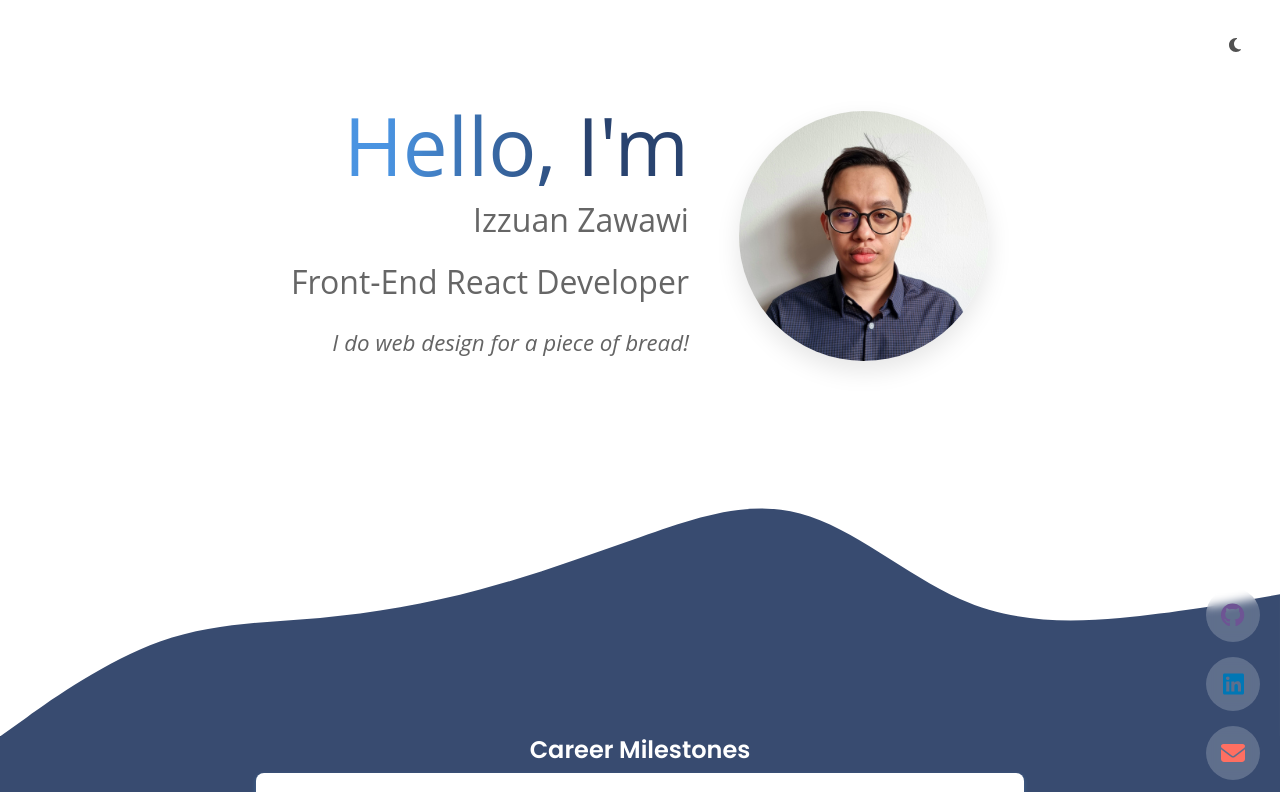
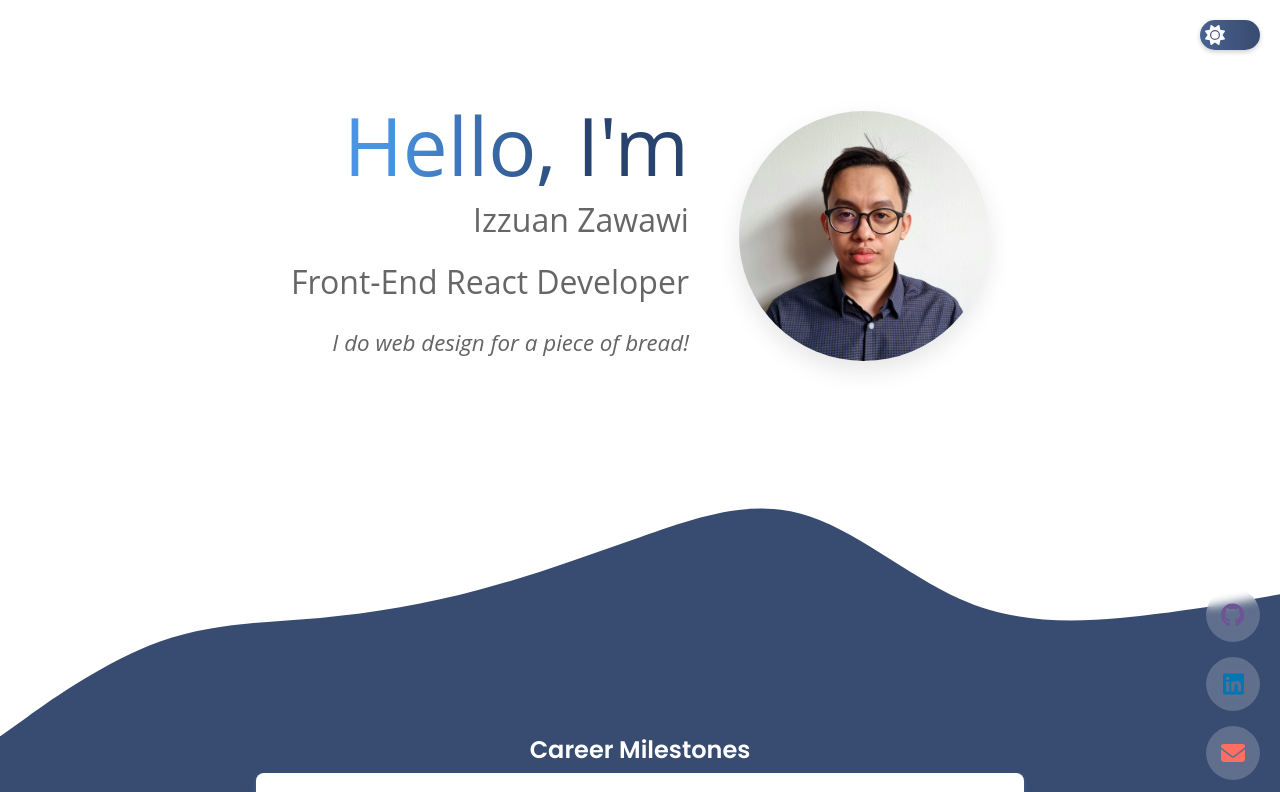
Before and after one commit to izzuan96/Portfolio-Website, a React (Create React App) app: page / in a window 1280 px wide. Shown: the top 792 px of the page. Built offline with nearby package versions, Linux system fonts and the light colour scheme; the HTML template or start-up script is replaced by a standard one.

Commit message:
update on design

```diff
--- a/src/App.css
+++ b/src/App.css
@@ -1,44 +1,76 @@
-/* App.css */
+/* Toggle Container */
 .dark-mode-toggle {
-  position: fixed;
-  top: 20px;
-  right: 20px;
-  border: none; /* Remove border */
-  border-radius: 50%;
-  width: 50px;
-  height: 50px;
+  position: fixed; /* Keep it fixed to the viewport */
+  top: 20px; /* Position from the top */
+  right: 20px; /* Position from the right */
+  width: 60px;
+  height: 30px;
+  background:  linear-gradient(90deg, #4a628f, #384B70);/* Gradient background for light mode */
+  border-radius: 30px;
   display: flex;
   align-items: center;
-  justify-content: center;
-  transition: box-shadow 0.3s ease, backdrop-filter 0.3s ease;
-  background: rgba(255, 255, 255, 0.2); /* Dark background for light mode */
+  justify-content: space-between;
+  padding: 5px;
+  cursor: pointer;
+  box-shadow: 0 2px 5px rgba(0, 0, 0, 0.2); /* Subtle shadow */
+  transition: background 0.5s ease; /* Transition for background */
   z-index: 1000; /* Ensure it's above other content */
 }
 
-/* Dark mode toggle button */
+/* Dark mode background */
 .dark-mode .dark-mode-toggle {
-  background:rgba(0, 0, 0, 0.2);/* Light background for dark mode */
-  backdrop-filter: blur(5px);
+  background: linear-gradient(90deg, #444, #666); /* Gradient for dark mode */
 }
 
-/* Sun Icon (Light Mode) */
-.sun-icon {
-  color: #FFD700; /* Golden yellow */
+/* Sun and Moon icons container */
+.toggle-icon {
+  position: relative;
+  width: 100%;
+  height: 100%;
+  display: flex;
+  justify-content: flex-start; /* Start with the sun on the left */
+  align-items: center;
+  transition: justify-content 0.5s ease; /* Smooth transition for the icon position */
 }
 
-/* Moon Icon (Dark Mode) */
-.moon-icon {
-  color: #515151; /* Light gray */
+/* Move icon on toggle */
+.toggle-icon.active {
+  justify-content: flex-end; /* Slide to the right when active */
 }
 
-/* Hover effect for the sun icon */
-.dark-mode-toggle:hover  {
-  box-shadow: 0 6px 15px rgba(0, 0, 0, 0.3); /* Darker shadow */
-  backdrop-filter: blur(10px); /* Increased blur effect on hover */
+/* Icon styles */
+.icon {
+  width: 20px;
+  height: 20px;
+  transition: transform 0.5s ease, opacity 0.5s ease; /* Smooth transition for transform and opacity */
 }
 
-/* Hover effect for the moon icon */
-.dark-mode .dark-mode-toggle:hover {
-  box-shadow: 0 6px 15px rgba(241, 215, 21, 0.467) !important; /* Lighter shadow for better contrast */
-  backdrop-filter: blur(10px); /* Increased blur effect on hover */
+/* Sun Icon styles */
+.sun-icon {
+  color: #FFFFFF; /* Whitish color for the sun */
+  transform: scale(1); /* Scale for sun */
+  opacity: 1; /* Full opacity for sun */
 }
+
+/* Moon Icon styles */
+.moon-icon {
+  color: #fff; /* White for moon */
+  transform: scale(0); /* Scale down for moon */
+  opacity: 0; /* Invisible by default */
+}
+
+/* In dark mode, hide the sun and show the moon */
+.toggle-icon.active .sun-icon {
+  transform: scale(0); /* Scale down sun */
+  opacity: 0; /* Fade out */
+}
+
+.toggle-icon.active .moon-icon {
+  transform: scale(1); /* Scale up moon */
+  opacity: 1; /* Fade in */
+}
+
+/* Hover effect for the toggle */
+.dark-mode-toggle:hover {
+  box-shadow: 0 0 10px rgba(0, 0, 0, 0.3); /* Shadow on hover */
+}
--- a/src/App.js
+++ b/src/App.js
@@ -21,9 +21,12 @@ function App() {
 
   return (
     <div className="App" id="App">
-      <button onClick={toggleDarkMode} className="dark-mode-toggle">
-        <FontAwesomeIcon icon={darkMode ? faSun : faMoon} className={darkMode ? 'sun-icon' : 'moon-icon'} />
-      </button>
+      <div className="dark-mode-toggle" onClick={toggleDarkMode}>
+        <div className={`toggle-icon ${darkMode ? 'active' : ''}`}>
+          <FontAwesomeIcon icon={faSun} className="icon sun-icon" />
+          <FontAwesomeIcon icon={faMoon} className="icon moon-icon" />
+        </div>
+      </div>
       <Home />
     </div>
   );
--- a/src/PreviewProjectsGrid/PreviewProjectsGrid.css
+++ b/src/PreviewProjectsGrid/PreviewProjectsGrid.css
@@ -6,7 +6,7 @@
   margin: 0 180px;
 }
 .project-wrap{
-  background-color:#E1F3FB;
+  background-color:#384B70;
   height: 500px;
   padding-top: 80px;
 }
--- a/src/PreviewProjectsGrid/PreviewProjectsGrid.js
+++ b/src/PreviewProjectsGrid/PreviewProjectsGrid.js
@@ -16,7 +16,7 @@ const PreviewProjectsGrid = () => {
   return (
     <>
       <div className="project-wrap">
-        <Title text="Sneak Peek Central: Future Projects in the Spotlight" className="custom-class" />
+        <Title text="Sneak Peek Central: Future Projects in the Spotlight" className="custom-class" color="#ffff" />
         <div className="projects-grid-container">
           {projects.map((project) => (
             <PreviewProjectCard
--- a/src/Separator/Separator.js
+++ b/src/Separator/Separator.js
@@ -6,17 +6,17 @@ const waveStyles = {
   wave2: "M0,320L30,298.7C60,277,120,235,180,213.3C240,192,300,192,360,186.7C420,181,480,171,540,154.7C600,139,660,117,720,96C780,75,840,53,900,69.3C960,85,1020,139,1080,165.3C1140,192,1200,192,1260,186.7C1320,181,1380,171,1410,165.3L1440,160L1440,320L0,320Z",
   wave3: "M0,320 L30,290 C60,260,120,220,180,200 C240,180,300,170,360,180 C420,190,480,210,540,230 C600,250,660,240,720,220 C780,200,840,170,900,160 C960,150,1020,170,1080,190 C1140,210,1200,230,1260,240 C1320,250,1380,260,1410,270 L1440,280 L1440,320 L0,320 Z",
   wave4: "M0,160 C240,220 480,100 720,140 C960,220 1200,100 1440,140 C1680,220 1920,100 2160,140 L2160,320 L0,320 Z",
+  wave5: "M0,160 C240,100 480,220 720,180 C960,100 1200,220 1440,180 C1680,100 1920,220 2160,180 L2160,0 L0,0 Z"
 };
 
-
-const Separator = ({ height = '150px', waveType = 'wave1', nextBgColor = '#fff', className }) => {
+const Separator = ({ height = '150px', waveType = 'wave1', nextBgColor = '#ffff', className, darkMode }) => {
   return (
     <svg
       viewBox="0 0 1440 320"
       className={`wave-separator ${className}`}
       style={{ height }}
     >
-        <path fill={nextBgColor} d={waveStyles[waveType]} />
+      <path fill={darkMode ? '#121212' : nextBgColor} d={waveStyles[waveType]} />
     </svg>
   );
 };
--- a/src/TechStackCarousel/TechStackCarousel.js
+++ b/src/TechStackCarousel/TechStackCarousel.js
@@ -56,7 +56,7 @@ const TechStackCarousel = () => {
                         </Carousel.Item>
                     </Carousel>
                 </div>
-                <Separator nextBgColor="#E1F3FB" height="auto" waveType="wave4" />
+                <Separator nextBgColor="#384B70" height="auto" waveType="wave4" />
             </div>
         </>
     );
--- a/src/WorkExperiences/work.js
+++ b/src/WorkExperiences/work.js
@@ -52,7 +52,7 @@ function Work() {
             </div>
           ))}
         </div>
-        <Separator nextBgColor="#ffff" height="auto" waveType="wave1" />
+        <Separator nextBgColor="#ffff" height="auto" waveType="wave4" />
       </div>
     </>
   );
--- a/src/profile/profile.css
+++ b/src/profile/profile.css
@@ -68,8 +68,10 @@ html {
 }
 
 .dark-mode .profile-text h1 {
-  color: #fff;
-  /* White text for dark mode */
+  color: transparent;
+  background:  radial-gradient(circle, rgba(54,198,222,0.896796218487395) 3%, rgba(62,107,186,0.9556197478991597) 98%);
+  -webkit-background-clip: text;
+  -webkit-text-fill-color: transparent;
 }
 
 .dark-mode .profile-text h2 {
```
Lines whose indentation alone changed are shown as unchanged.
